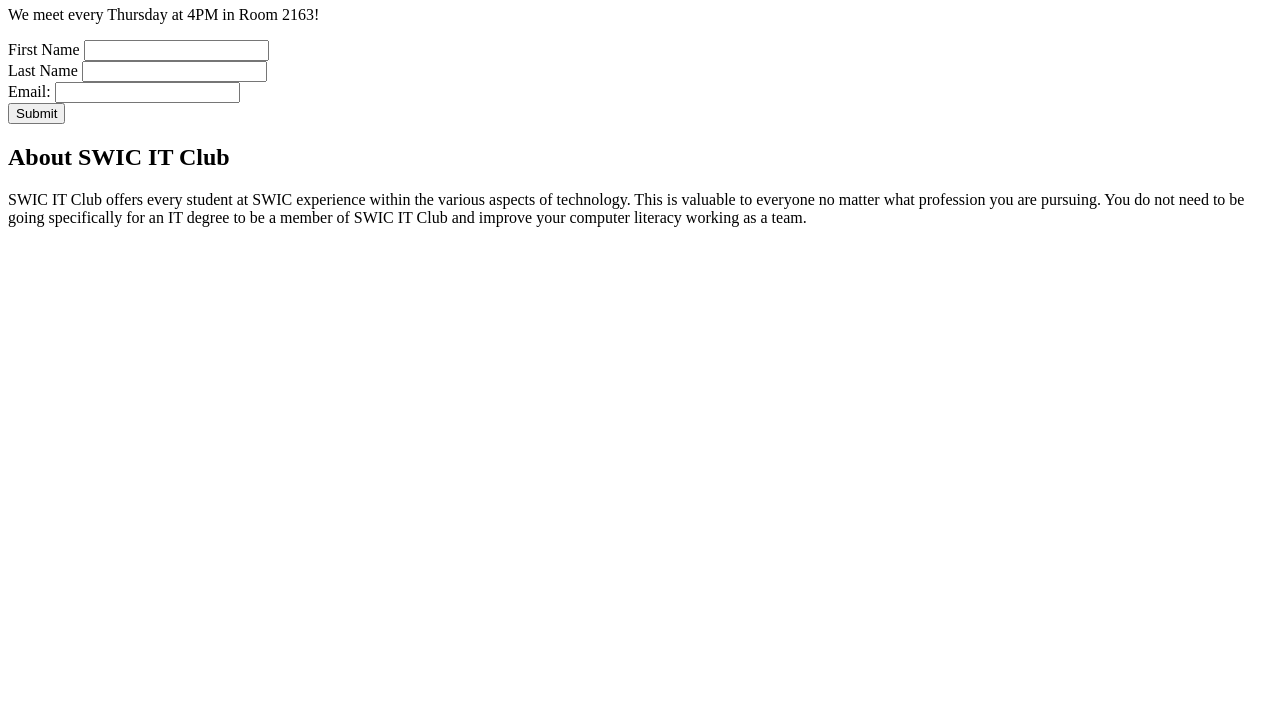
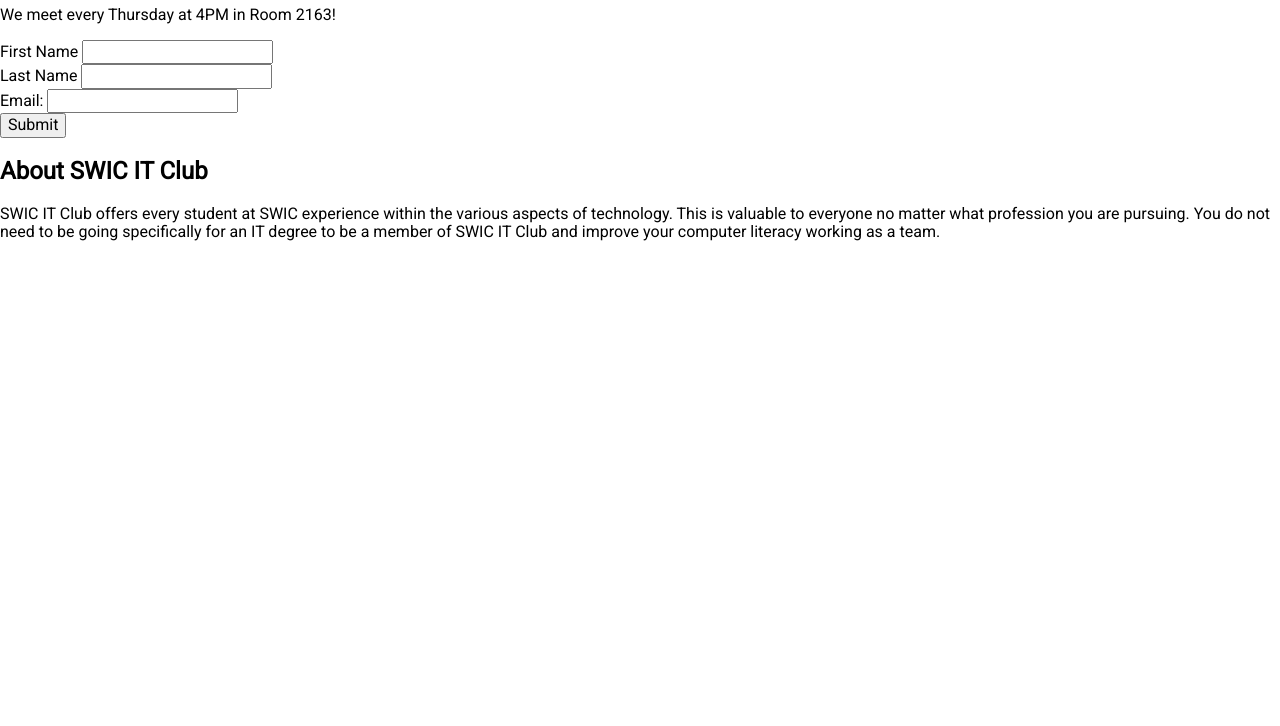
Before and after one commit to swicit/website, a website: page index.html in a window 1280 px wide. Shown: the part 74-800 px from the top of the page. Drawn offline with nearby package versions, Linux system fonts and the light colour scheme.

Commit message:
Add starter CSS.

```diff
--- a/index.html
+++ b/index.html
@@ -4,6 +4,13 @@
     <meta charset="UTF-8" />
     <meta name="viewport" content="width=device-width, initial-scale=1.0" />
     <meta http-equiv="X-UA-Compatible" content="ie=edge" />
+
+    <link rel="stylesheet" href="https://cdnjs.cloudflare.com/ajax/libs/modern-normalize/0.5.0/modern-normalize.min.css">
+
+    <link href="https://fonts.googleapis.com/css?family=Roboto&display=swap" rel="stylesheet">
+
+    <link rel="stylesheet" href="style.css">
+
     <title>SWIC IT Club</title>
   </head>
   <body>
--- /dev/null
+++ b/style.css
@@ -0,0 +1,3 @@
+body {
+  font-family: 'Roboto', sans-serif;
+}
```
